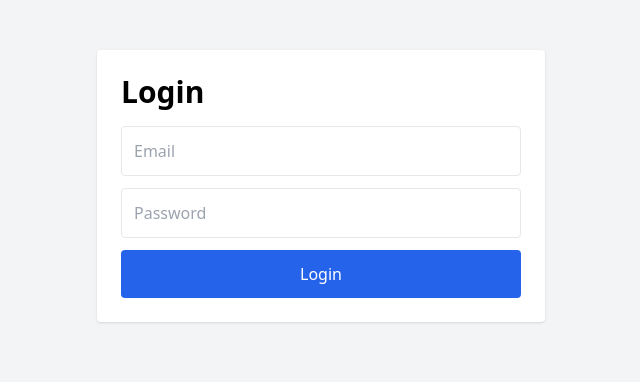
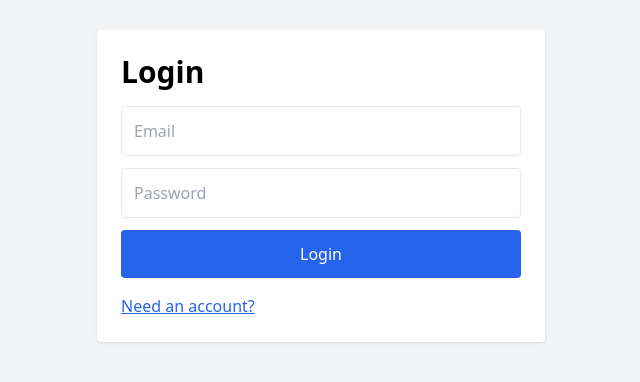
Before and after one commit to brettkues/cardealer-ai, a Next.js app: page /auth/login in a window 1280 px wide. Shown: the part 270-652 px from the top of the page, without its empty margins (319-959 px from the left). Built offline with nearby package versions, Linux system fonts and the light colour scheme; no server answers.

Commit message:
Update page.js

```diff
--- a/app/auth/login/page.js
+++ b/app/auth/login/page.js
@@ -1,34 +1,53 @@
 "use client";
 
-import { useState } from "react";
-import { auth } from "../../../lib/firebase";
-import { signInWithEmailAndPassword } from "firebase/auth";
+import { useState, useEffect } from "react";
+import { auth } from "@/lib/firebaseClient";
+import {
+  signInWithEmailAndPassword,
+  createUserWithEmailAndPassword,
+  onAuthStateChanged,
+} from "firebase/auth";
 import { useRouter } from "next/navigation";
 
 export default function LoginPage() {
-  const [email, setEmail] = useState("");
-  const [pass, setPass] = useState("");
-  const [err, setErr] = useState("");
-
   const router = useRouter();
 
-  async function login() {
-    setErr("");
+  const [email, setEmail] = useState("");
+  const [password, setPassword] = useState("");
+  const [mode, setMode] = useState("signin");
+  const [error, setError] = useState("");
+
+  useEffect(() => {
+    const unsub = onAuthStateChanged(auth, (user) => {
+      if (user) router.push("/dashboard");
+    });
+    return () => unsub();
+  }, [router]);
+
+  async function handleSubmit(e) {
+    e.preventDefault();
+    setError("");
 
     try {
-      await signInWithEmailAndPassword(auth, email, pass);
-      document.cookie = `email=${email}; path=/;`;
-      router.push("/dashboard");
-    } catch (e) {
-      setErr("Invalid login.");
+      if (mode === "signin") {
+        await signInWithEmailAndPassword(auth, email, password);
+      } else {
+        await createUserWithEmailAndPassword(auth, email, password);
+      }
+    } catch (err) {
+      setError("Invalid login.");
     }
   }
 
   return (
-    <div className="max-w-md mx-auto mt-20 bg-white shadow p-6 rounded">
-      <h1 className="text-3xl font-bold mb-4">Login</h1>
+    <div className="max-w-md mx-auto mt-20 p-6 bg-white shadow rounded">
+      <h1 className="text-3xl font-semibold mb-4">
+        {mode === "signin" ? "Login" : "Create Account"}
+      </h1>
 
+      <form onSubmit={handleSubmit}>
         <input
+          type="email"
           className="w-full p-3 border rounded mb-3"
           placeholder="Email"
           value={email}
@@ -39,17 +58,29 @@ export default function LoginPage() {
           type="password"
           className="w-full p-3 border rounded mb-3"
           placeholder="Password"
-        value={pass}
-        onChange={(e) => setPass(e.target.value)}
+          value={password}
+          onChange={(e) => setPassword(e.target.value)}
         />
 
-      {err && <p className="text-red-600 mb-3">{err}</p>}
+        {error && <p className="text-red-600 mb-3">{error}</p>}
 
         <button
-        onClick={login}
-        className="w-full bg-blue-600 text-white p-3 rounded"
+          type="submit"
+          className="w-full bg-blue-600 text-white p-3 rounded mb-4"
         >
-        Login
+          {mode === "signin" ? "Login" : "Sign Up"}
+        </button>
+      </form>
+
+      <button
+        className="text-blue-600 underline"
+        onClick={() =>
+          setMode(mode === "signin" ? "signup" : "signin")
+        }
+      >
+        {mode === "signin"
+          ? "Need an account?"
+          : "Already have an account?"}
       </button>
     </div>
   );
```
Lines whose indentation alone changed are shown as unchanged.
